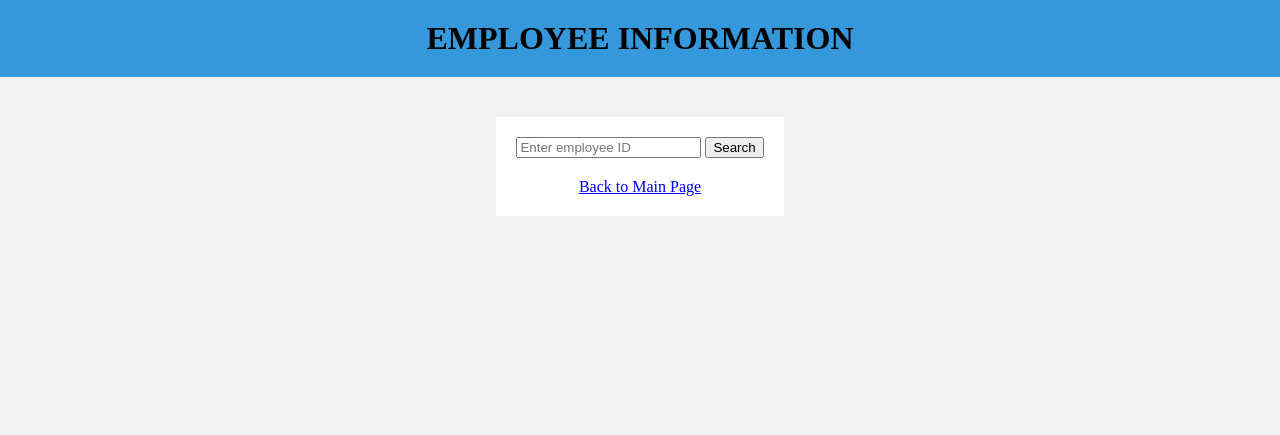
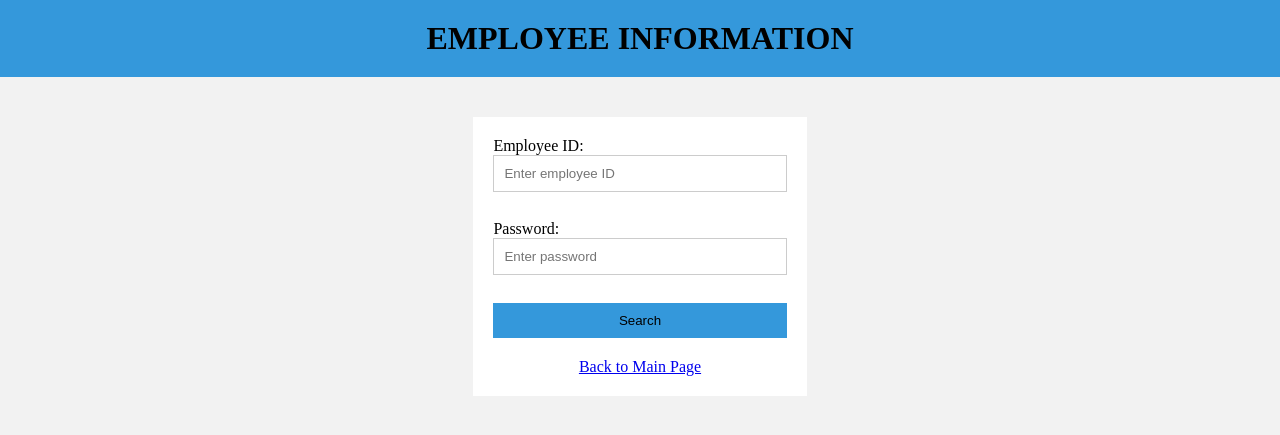
Before and after one commit to Dourai/Team6FinalProject, a Django app: page /employee-info/ in a window 1280 px wide. Shown: the top 435 px of the page. Run offline with Django 3.2, Linux system fonts and the light colour scheme.

Commit message:
Add username and password for employee_info GUI

```diff
--- a/staff_management/templates/employee_info.html
+++ b/staff_management/templates/employee_info.html
@@ -55,6 +55,28 @@
             margin-top: 20px;
             text-align: center;
         }
+
+        input[type="text"],
+        input[type="password"] {
+            width: 100%;
+            padding: 10px;
+            margin-bottom: 10px;
+            border: 1px solid #ccc;
+            box-sizing: border-box;
+        }
+
+        button {
+            width: 100%;
+            padding: 10px;
+            background-color: #3498db;
+            color: black;
+            border: none;
+            cursor: pointer;
+        }
+
+        button:hover {
+            background-color: #2980b9;
+        }
     </style>
 </head>
 <body>
@@ -62,10 +84,13 @@
 
     <div class="main-container">
         <div class="info-content">
-            <form class="search-form" method="post">
+            <form method="post">
                 {% csrf_token %}
-                <input type="text" class="search-input" name="employee_id" placeholder="Enter employee ID" required>
-                <button type="submit" class="search-button">Search</button>
+                <label for="employee_id">Employee ID:</label>
+                <input type="text" id="employee_id" name="employee_id" placeholder="Enter employee ID" required><br><br>
+                <label for="password">Password:</label>
+                <input type="password" id="password" name="password" placeholder="Enter password" required><br><br>
+                <button type="submit">Search</button>
             </form>
 
             {% if found %}
```
